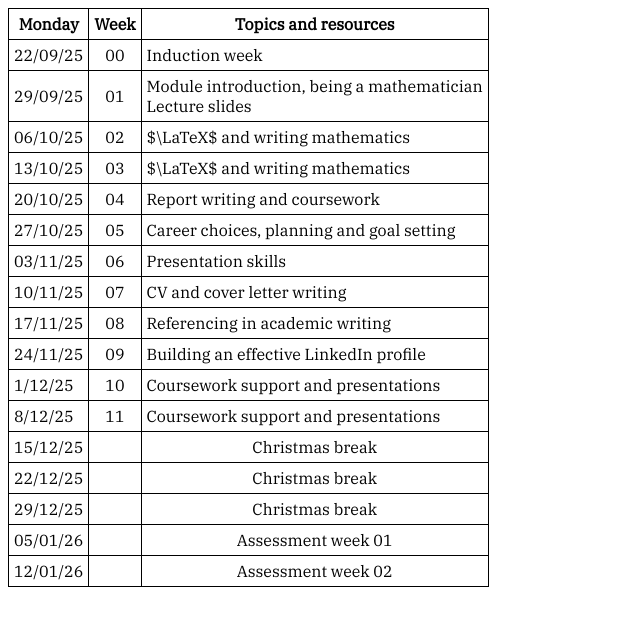
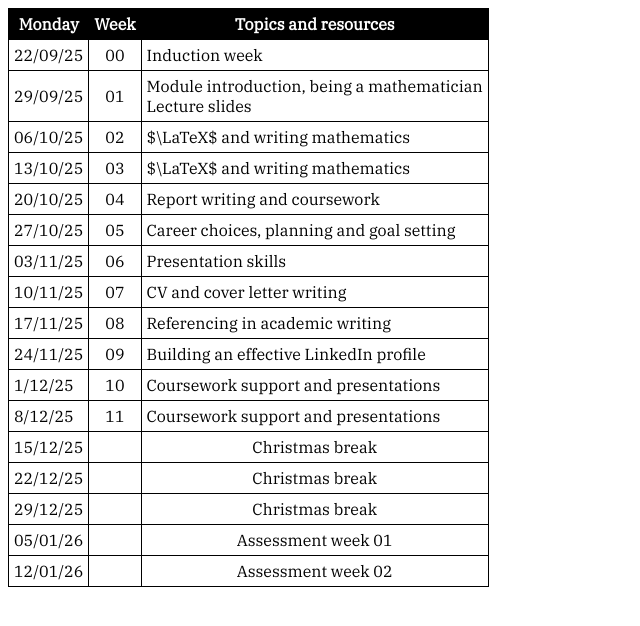
Before and after one commit to killianobrien/gde2526, a plain HTML site: page schedule.html in a window 1280 px wide. Shown: the whole page, without its empty margins (0-640 px from the left). Drawn offline with nearby package versions, Linux system fonts and the light colour scheme.

Commit message:
schedule

```diff
--- a/schedule.html
+++ b/schedule.html
@@ -12,8 +12,14 @@
     border: 1px solid black;
     border-collapse: collapse;
   }
-  th, td {
+  th {
     padding: 5px;
+    background-color: rgb(0, 0, 0);
+    text-align: center;
+    color: #ffffff
+  }
+  td {
+    padding:5px;
   }
             body {
 			 /* font-family: 'IBM Plex Sans', sans-serif; */
```
